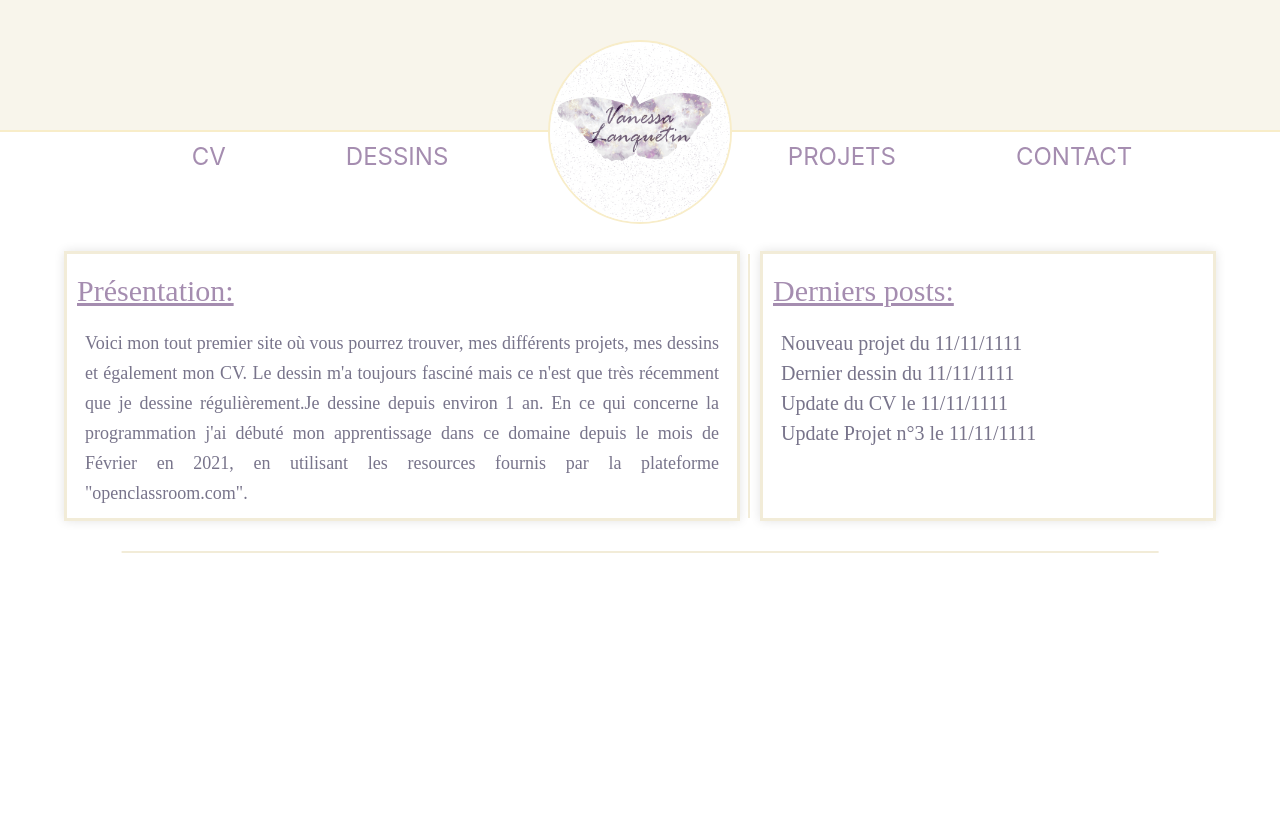
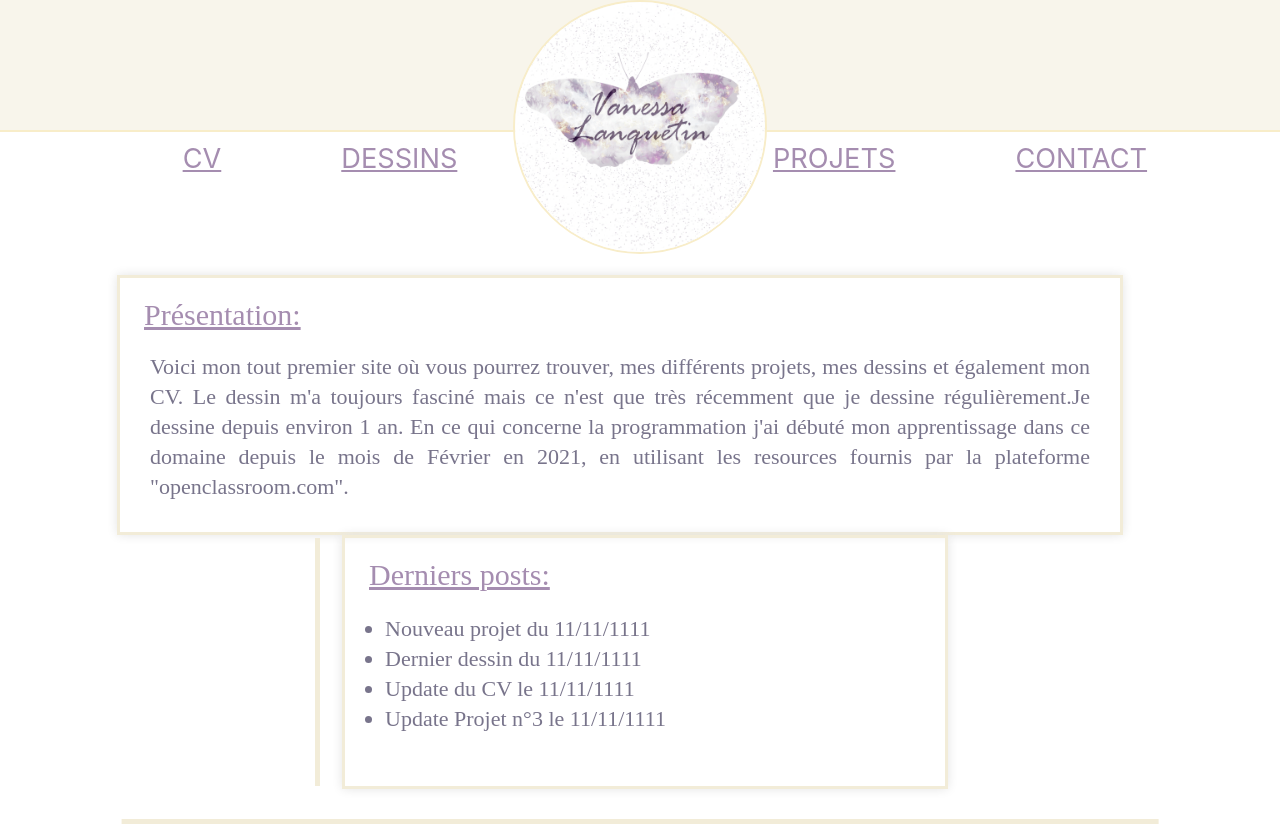
Before and after one commit to vanessa-lanquetin/vanessalanquetin.fr, a Vue app: page / in a window 1280 px wide. Before the commit the page ends 800 px from the top, so only its background shows below. Built offline with nearby package versions, Linux system fonts and the light colour scheme.

Commit message:
fix(css): add some css

```diff
--- a/src/components/LastPosts.vue
+++ b/src/components/LastPosts.vue
@@ -1,13 +1,12 @@
 <template>
   <div class="last-posts-root">
     <h1>Derniers posts:</h1>
-      <div id="containt-LastPosts">
-        <div>Nouveau projet du 11/11/1111</div>
-        <div>Dernier dessin du 11/11/1111</div>
-        <div>Update du CV le 11/11/1111</div>
-        <div>Update Projet n°3 le 11/11/1111</div>
-
-      </div>
+      <ul id="containt-LastPosts">
+        <li>Nouveau projet du 11/11/1111</li>
+        <li>Dernier dessin du 11/11/1111</li>
+        <li>Update du CV le 11/11/1111</li>
+        <li>Update Projet n°3 le 11/11/1111</li>
+      </ul>
   </div>
 </template>
 
@@ -27,14 +26,16 @@ export default {
   color: #A58DB0;
   text-decoration: underline;
   font-weight: normal;
-  padding-left: 10px;
+  padding-left: 24px;
 
 }
   #containt-LastPosts{
-    padding-left: 18px;
-    font-size: 20px;
+    padding-left: 40px;
+    font-size: 22px;
     color: #78748B;
     line-height: 30px;
+    padding-bottom: 30px;
+
   }
 }
 </style>
--- a/src/components/Navbar.vue
+++ b/src/components/Navbar.vue
@@ -42,7 +42,7 @@ export default {
 
 <style lang="scss" scoped>
 .header-container {
-  margin-bottom: 70px;
+  margin-bottom: 90px;
   .overlay {
     width: 0;
     height: 100vh;
@@ -62,9 +62,8 @@ export default {
     background-color: rgba(242, 236, 216, 0.5);
     position: relative;
     img {
-      margin-top: 40px;
-      width: 180px;
-      height: 180px;
+      width: 250px;
+      height: 250px;
       border-radius: 50%;
       border: 2px solid #f8edc9;
     }
@@ -75,15 +74,14 @@ export default {
     a {
       display: inline-block;
       padding: 10px 60px;
-      font-size: 1.5em;
-      text-decoration: none;
+      font-size: 1.7em;
       color: #A58DB0;
       font-family: -apple-system, BlinkMacSystemFont, 'Segoe UI', Roboto, Oxygen, Ubuntu, Cantarell, 'Open Sans', 'Helvetica Neue', sans-serif;
     }
     #header-left, #header-right {
       display: flex;
       justify-content: center;
-      width: 50%;
+      width: 100%;
     }
   }
   .trigger {
--- a/src/components/Presentation.vue
+++ b/src/components/Presentation.vue
@@ -28,14 +28,14 @@ export default {
   color: #A58DB0;
   text-decoration: underline;
   font-weight: normal;
-  padding-left: 10px;
+  padding-left: 24px;
 }
 
   #containt-presentation{
-    padding-left: 18px;
-    padding-right: 18px;
-    padding-bottom: 10px;
-    font-size: 18px;
+    padding-left: 30px;
+    padding-right: 30px;
+    padding-bottom: 30px;
+    font-size: 22px;
     color: #78748B;
     line-height: 30px;
   }
--- a/src/views/Home.vue
+++ b/src/views/Home.vue
@@ -28,29 +28,32 @@ export default {
 <style lang="scss" scoped>
 .row {
   display: flex;
-  justify-content: space-between;
+  flex-wrap: wrap;
+  justify-content: center;
   width: 90%;
   margin: auto;
 }
 .presentation {
   flex-grow: 2;
-  margin-right: 10px;
+  margin-right: 40px;
   text-align: justify;
+  max-width: 1000px;
 }
 .last-posts {
   flex-grow: 1;
   margin-left: 10px;
   position: relative;
-  min-width: 450px;
+  min-width: 500px;
+  max-width: 600px;
   flex-shrink: 0;
   &::after {
     content: "";
-    border-left: 2px solid #F2ECD8;
+    border-left: 5px solid #F2ECD8;
     position: absolute;
     top: 0;
     left: 0;
     height: 100%;
-    transform: translateX(-15px);
+    transform: translateX(-30px);
   }
 }
 #gallery-Draw{
@@ -60,7 +63,7 @@ export default {
   position: relative;
   &::after {
     content: "";
-    border-top: 2px solid #F2ECD8;
+    border-top: 5px solid #F2ECD8;
     position: absolute;
     top: 0;
     left: 0;
```
